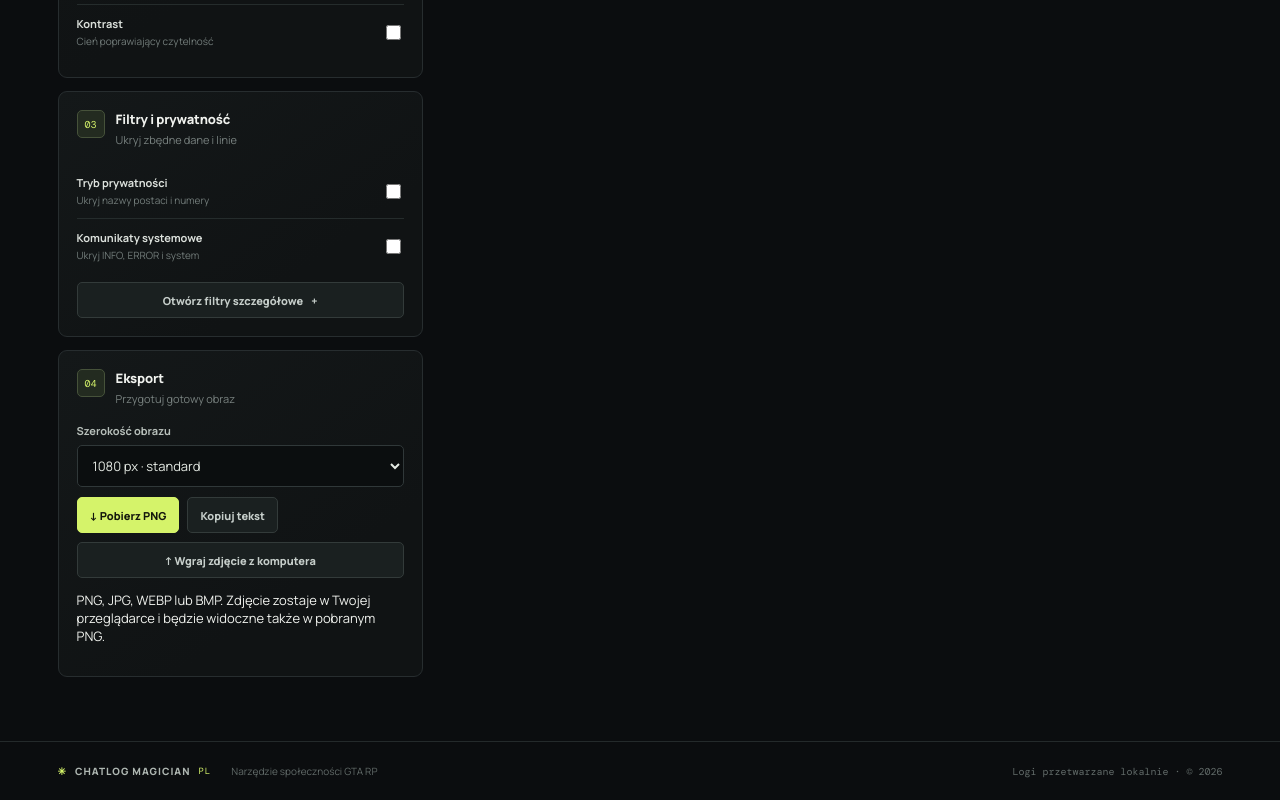
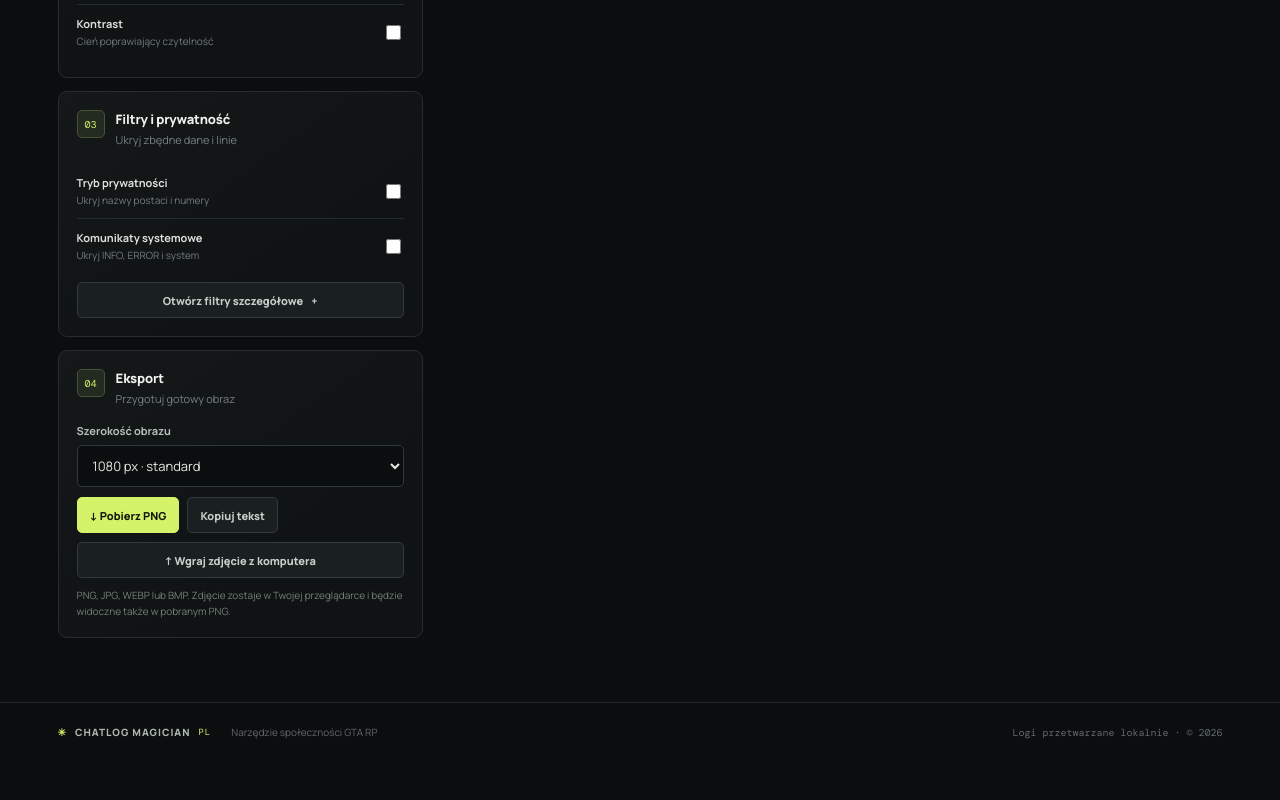
Before and after one commit to prosedzbanjr-png/majestic-plus, a Next.js app: page / in a window 1280 px wide. Shown: the part 1292-2092 px from the top of the page. After the commit the page ends 2053 px from the top, so only its background shows below. Built offline with nearby package versions, Linux system fonts and the light colour scheme.

Commit message:
Style local photo upload helper

```diff
--- a/app/globals.css
+++ b/app/globals.css
@@ -156,6 +156,7 @@ button:focus-visible, input:focus-visible, textarea:focus-visible, select:focus-
 .cm-toast { position: fixed; z-index: 100; bottom: 22px; right: 22px; display: flex; align-items: center; gap: 20px; padding: 12px 14px; background: #d5f36a; color: #171b0f; border-radius: 6px; font-size: 11px; font-weight: 800; box-shadow: 0 12px 45px #0008; opacity: 0; transform: translateY(10px); pointer-events: none; transition: .2s ease; }
 .cm-toast.visible { opacity: 1; transform: translateY(0); pointer-events: auto; }
 .cm-toast button { border: 0; background: transparent; color: #30391e; font-size: 19px; cursor: pointer; padding: 0; }
+.cm-upload-note { margin: 9px 0 0; color: #75807a; font-size: 10px; line-height: 1.6; }
 .cm-hidden-canvas { display: none; }
 @media (max-width: 1120px) {
   .cm-topbar { gap: 18px; padding: 0 24px; }
```
